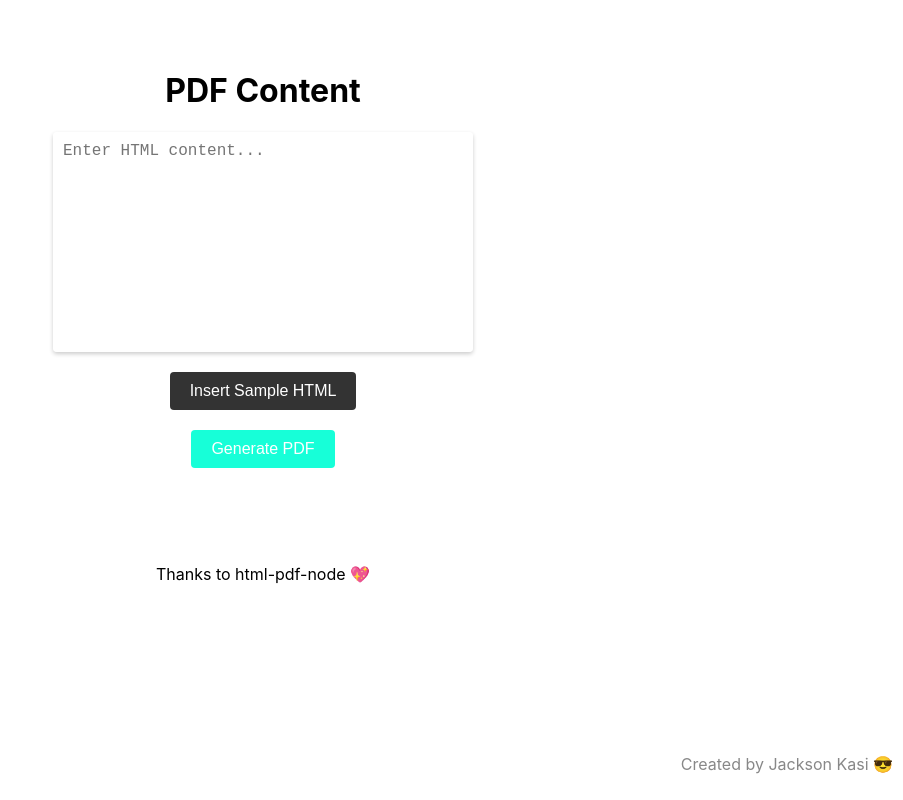
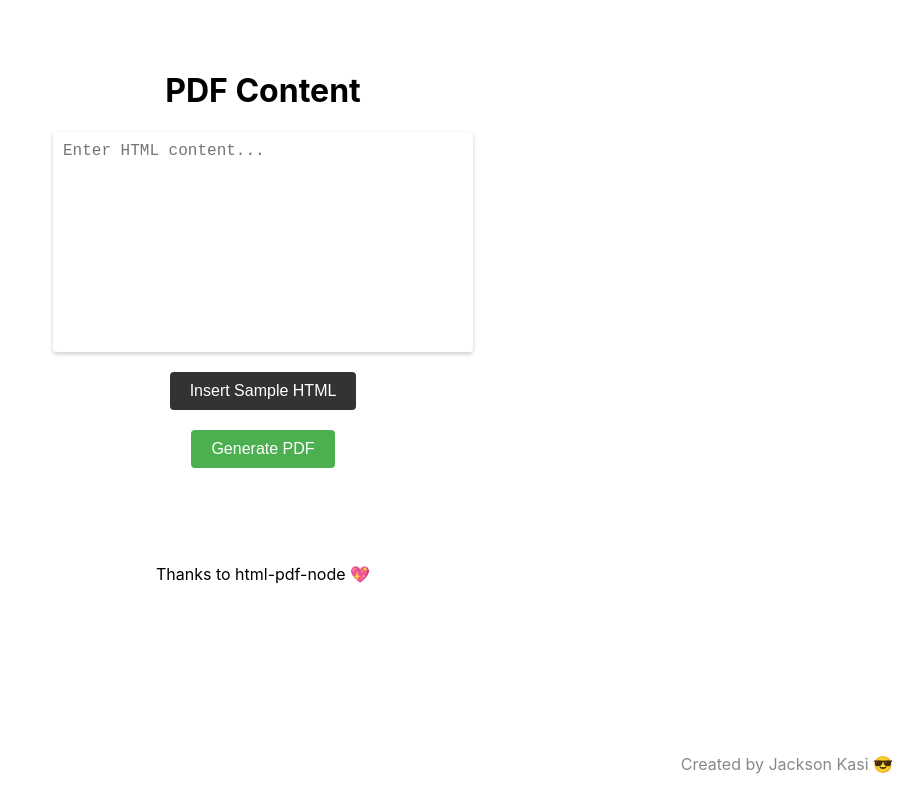
Before and after one commit to jacksonkasi1/html-to-pdf, a React (Create React App) app in the folder frontend/: page / in a window 1280 px wide. Shown: the whole page, without its empty margins (377-1280 px from the left). Built offline with nearby package versions, Linux system fonts and the light colour scheme.

Commit message:
update the css pristing issue
https://github.com/mrafiqk/html-pdf-node/issues/102

```diff
--- a/frontend/src/styles.css
+++ b/frontend/src/styles.css
@@ -25,14 +25,14 @@
   font-size: 16px;
   border: none;
   border-radius: 4px;
-  background-color: #17ffd8;
+  background-color: #4caf50;
   color: #fff;
   cursor: pointer;
   transition: background-color 0.3s ease;
 }
 
 .generate-button:hover {
-  background-color: #0acd95;
+  background-color: #45a049;
 }
 
 .buttons-container {
```
